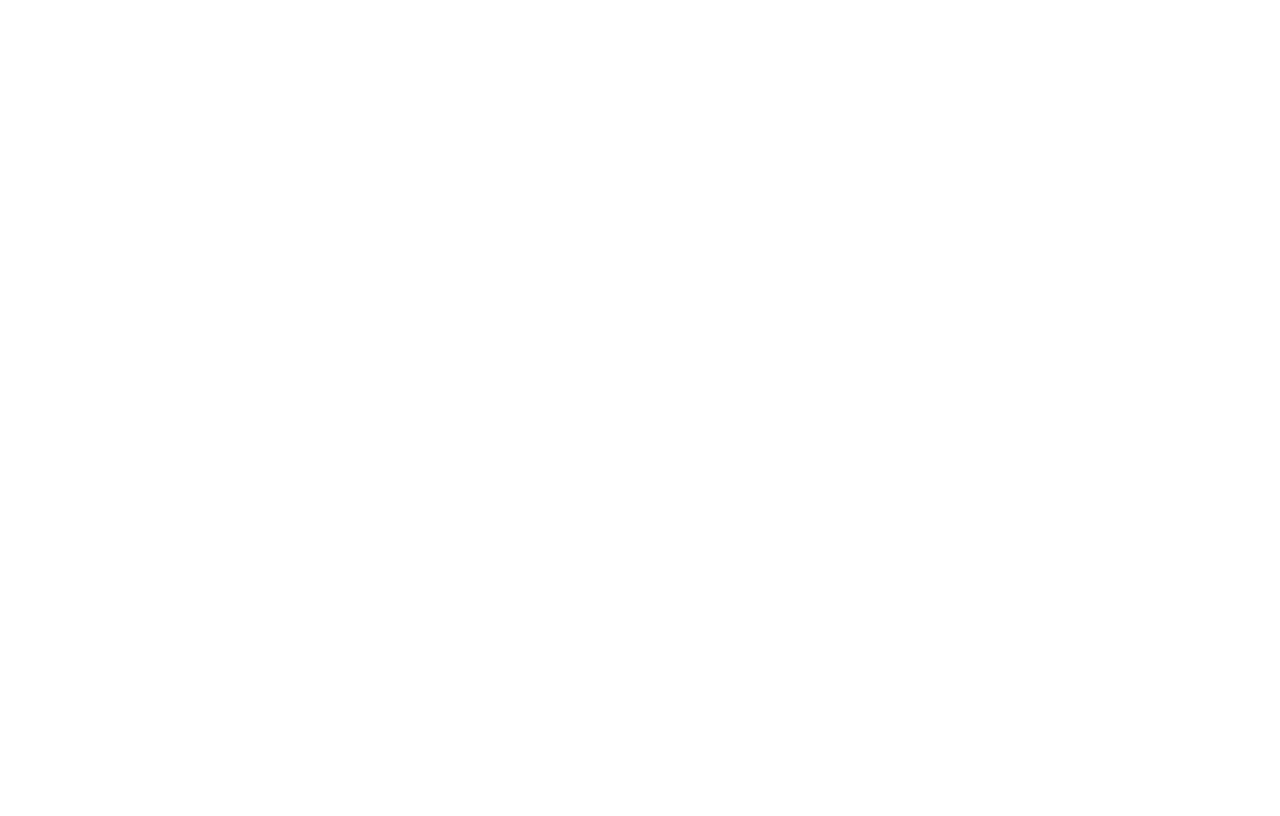
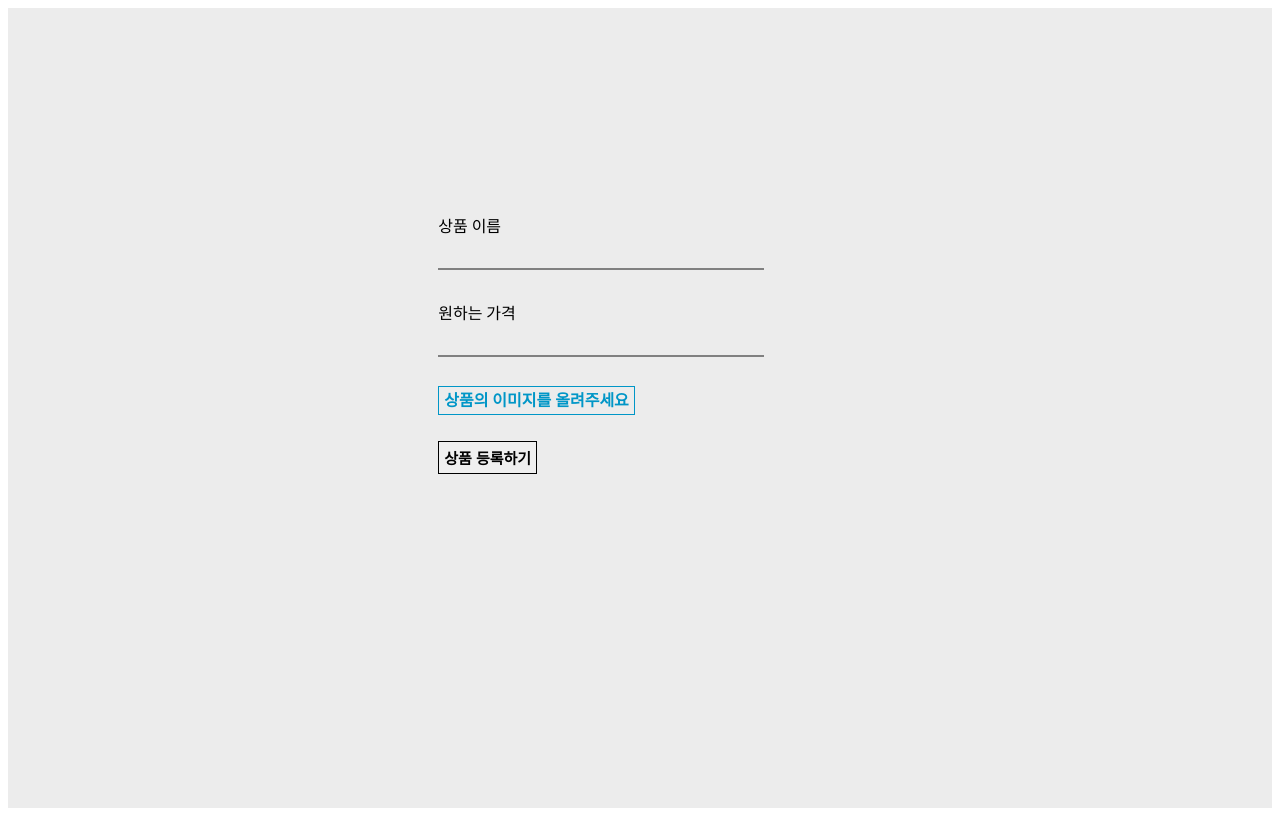
Before and after one commit to How-much-do-you-need/how-much, a React (Create React App) app in the folder front/: page /upload in a window 1280 px wide. Before the commit this address had no page. Built offline with nearby package versions, Linux system fonts and the light colour scheme.

Commit message:
[feat] 상품 등록 페이지

```diff
--- a/front/src/App.js
+++ b/front/src/App.js
@@ -2,6 +2,7 @@
 import LogIn from "./component/LogIn";
 import Main from "./component/Main";
 import Register from "./component/Register";
+import Upload from "./component/Upload";
 
 function App() {
   return (
@@ -10,6 +11,7 @@
         <Route path="/" element={<Main />}></Route>
         <Route path="/login" element={<LogIn />}></Route>
         <Route path="/register" element={<Register />}></Route>
+        <Route path="/upload" element={<Upload />}></Route>
       </Routes>
     </BrowserRouter>
   );
--- a/front/src/component/Main.jsx
+++ b/front/src/component/Main.jsx
@@ -93,6 +93,9 @@
         <Link to="/register">
           <h1>to register</h1>
         </Link>
+        <Link to="/upload">
+          <h1>상품 등록하러가기</h1>
+        </Link>
       </MainNav>
       <MainDiv>
         <HeadComment>이 가격 만족 하십니까?</HeadComment>
--- /dev/null
+++ b/front/src/component/Upload.jsx
@@ -0,0 +1,163 @@
+import { useRef, useState } from "react";
+import styled from "styled-components";
+import spin from "../assets/spinner.gif";
+
+export default function Upload() {
+
+    const [imgUploadStatus, setImgUploadStatus] = useState(false);
+    const [loading, setLoading] = useState(false);
+    const [imgUrl, setImgUrl] = useState("");
+    const [productPrice, setUploadPrice] = useState("");
+    const [productName, setProductName] = useState("");
+
+    const inputImgRef = useRef();
+
+    const onImgFormSubmit = async (e) => {
+        e.preventDefault();
+        const price = Number(productPrice.replace(",", ""))
+
+        console.log(`상품 이름: ${productName}`);
+        console.log(`원하는 가격: ${price} ${typeof price}`);
+        console.log(`이미지 주소: ${imgUrl}`);
+
+    }
+    const onPriceHandler = (e) => {
+        const value= e.target.value;
+        const removedCommaValue = Number(value.replaceAll(",", ""));
+        setUploadPrice(removedCommaValue.toLocaleString());
+    }
+
+    const onProductNameHandler = (e) => {
+        const name = e.target.value;
+        setProductName(productName => name);
+    }
+
+    const onImgHandler = async (event) => {
+        setLoading(true);
+        const file = event.target.files[0];
+        const uploadImg = await uploadOnCloudinary(file);
+        setLoading(false);
+        setImgUploadStatus(true);
+        setImgUrl(imgUrl => uploadImg.secure_url);
+    }
+
+    const uploadOnCloudinary = async (file) => {
+        const data = new FormData();
+        data.append("file", file);
+        data.append("upload_preset", "jyhiy65n");
+
+        const result = await fetch(
+            "https://api.cloudinary.com/v1_1/codycloud/upload",
+            {
+                method: "POST",
+                body: data,
+            }
+        )
+
+        return await result.json();
+    }
+
+
+
+
+    return (
+        <UploadContainer>
+            <UploadForm onSubmit={onImgFormSubmit}>
+                <div>
+                    <UploadDiv>
+                        <label htmlFor="price">상품 이름</label>
+                        <UploadInput name="price" id="price" type="string" onChange={onProductNameHandler}/>
+                    </UploadDiv>
+                    <UploadDiv>
+                        <label htmlFor="price">원하는 가격</label>
+                        <UploadPriceInput name="price" id="price" type="text" onChange={onPriceHandler} value={productPrice}/>
+                    </UploadDiv>
+                    <UploadDiv>
+                        <ImgLabel htmlFor="img">상품의 이미지를 올려주세요</ImgLabel>
+                        <ImgInput name="img" id="img" type="file" onChange={onImgHandler}/>
+                    </UploadDiv>
+                    <UploadBtn>상품 등록하기</UploadBtn>
+                </div>
+                <div>
+                    {loading ? <SpinnerImg src={spin} alt="" /> : <></>}
+                    {imgUploadStatus ? <Img src={imgUrl} alt="" /> : <></>}
+
+                </div>
+            </UploadForm>
+        </UploadContainer>
+
+    );
+}
+
+const UploadContainer = styled.div`
+    width: 100%;
+    height: 100vh;
+    background-color: #ececec;
+`
+
+const UploadForm = styled.form`
+    display:flex;
+    width:100%;
+    height: 80vh;
+    justify-content: center;
+    align-items: center;
+`
+
+const UploadDiv = styled.div`
+    justify-content: space-between;
+    width: 80%;
+    margin: 30px 0px;
+`
+
+const UploadInput = styled.input`
+    border: none;
+    border-bottom: 2px solid gray;
+    font-size: 25px;
+    background-color: #ececec;
+    &:focus {
+        outline: none;
+        border-color: black;
+    }
+`
+const UploadPriceInput = styled.input`
+    border: none;
+    border-bottom: 2px solid gray;
+    font-size: 25px;
+    background-color: #ececec;
+    text-align: right;
+    &:focus {
+        outline: none;
+        border-color: black;
+    }
+`
+
+const ImgInput = styled.input`
+    display: none;
+`
+const ImgLabel = styled.label`
+    color: #0096c7;
+    font-weight: bold;
+    border: 1px solid #0096c7;
+    padding: 5px;
+    &:hover {
+        color: #ececec;
+        background-color: #0096c7
+    }
+`
+const UploadBtn = styled.button`
+    color: black;
+    font-weight: bold;
+    font-size: 15px;
+    border: 1px solid black;
+    padding: 5px;
+`
+
+const Img = styled.img`
+    width: 300px;
+    height: 300px;
+`
+
+const SpinnerImg = styled.img`
+    width:50px;
+    height:50px;
+`
```
Also changed, not shown: front/src/assets/spinner.gif (added).
